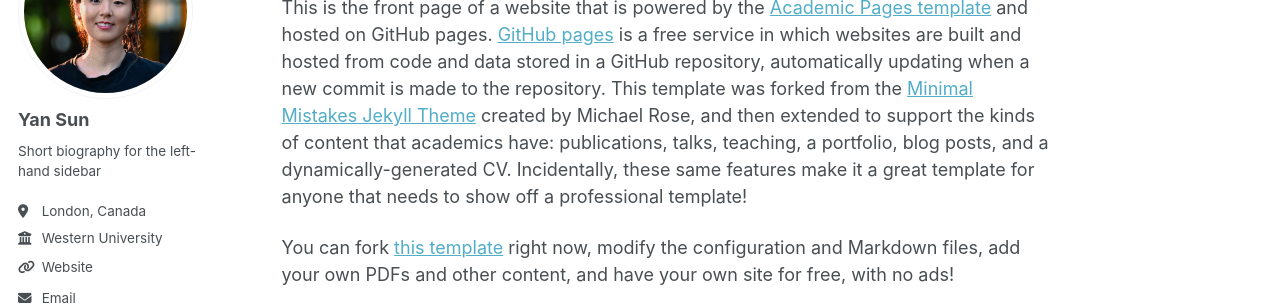
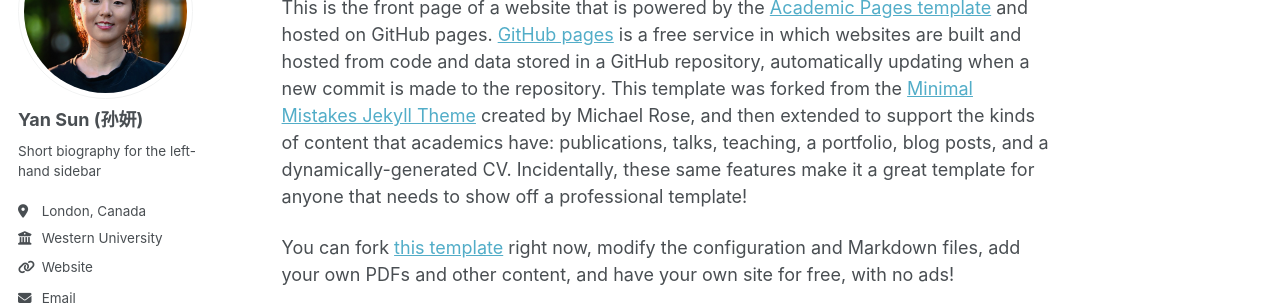
Before and after one commit to syan1992/syan1992.github.io, a Jekyll site: the page built from _pages/about.md, in a window 1280 px wide. Shown: the part 175-480 px from the top of the page. Built offline with Jekyll 4.4.1, drawn with Linux system fonts in a browser that asks for light colours; some web fonts are replaced; a script that is not in the unit is left out.

Commit message:
Update _config.yml

```diff
--- a/_config.yml
+++ b/_config.yml
@@ -24,7 +24,7 @@ repository               : "syan1992/syan1992.github.io"
 author:
   # Biographic information
   avatar           : "1_1.jpg"
-  name             : "Yan Sun"
+  name             : "Yan Sun (孙妍)"
   bio              : "Short biography for the left-hand sidebar"
   location         : "London, Canada"
   employer         : "Western University"
```
